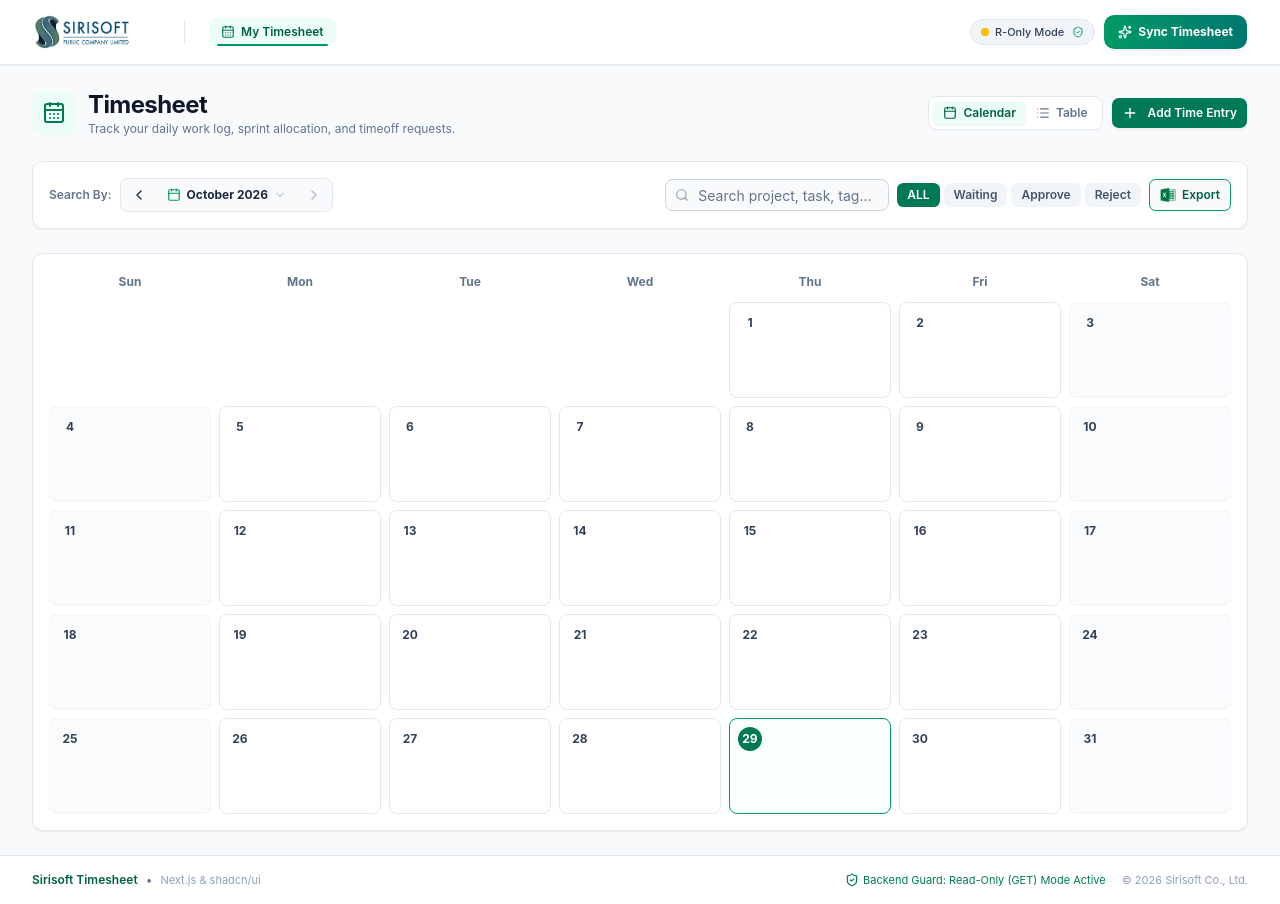
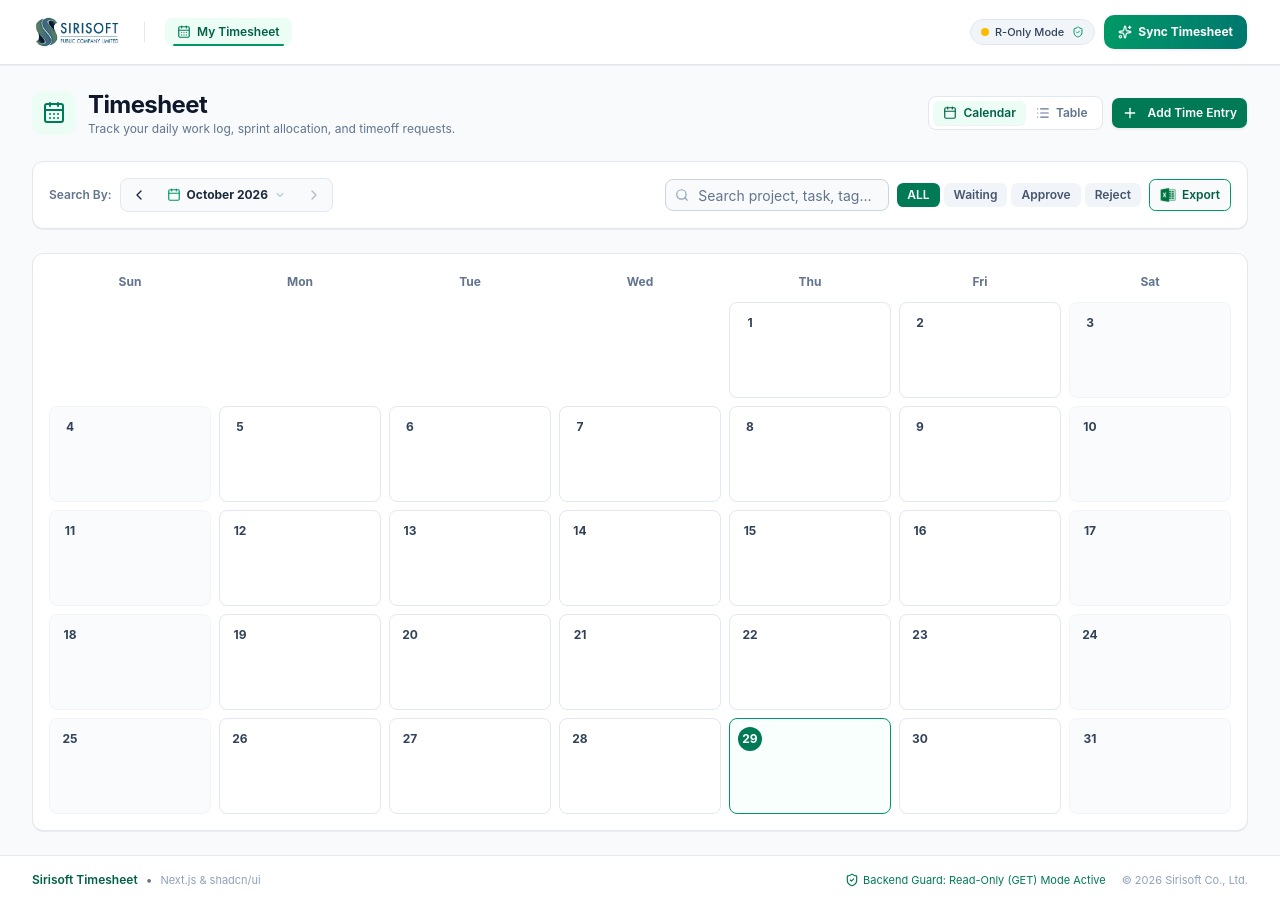
Before and after one commit to kelsonwinith/app.srsTimesheetPro, a Next.js app: page / in a window 1280 px wide. Built offline with nearby package versions, Linux system fonts and the light colour scheme.

Commit message:
style: equalize spacing on left and right of navbar divider

```diff
--- a/src/components/layout/AppNavbar.tsx
+++ b/src/components/layout/AppNavbar.tsx
@@ -104,25 +104,25 @@ export const AppNavbar: React.FC<AppNavbarProps> = ({ currentTab, onTabChange })
       <header className="sticky top-0 z-40 w-full border-b border-slate-200 bg-white/95 backdrop-blur-md dark:border-slate-800 dark:bg-slate-900/95 shadow-2xs">
         <div className="mx-auto flex h-16 max-w-7xl items-center justify-between px-4 sm:px-6 lg:px-8">
           {/* Logo & Brand */}
-          <div className="flex items-center gap-6">
+          <div className="flex items-center">
             <button
               onClick={() => onTabChange("timesheet")}
-              className="flex items-center gap-3 text-left focus:outline-hidden"
+              className="flex items-center text-left focus:outline-hidden"
             >
-              <div className="relative h-9 w-32 overflow-hidden">
+              <div className="relative h-8 w-[92px] shrink-0">
                 <Image
                   src="/assets/images/logo-home.png"
                   alt="Sirisoft Logo"
                   fill
-                  sizes="128px"
-                  className="object-contain object-left"
+                  sizes="92px"
+                  className="object-contain"
                   priority
                 />
               </div>
             </button>
 
-            {/* Divider between logo and nav menu */}
-            <div className="hidden h-6 w-px bg-slate-200 md:block dark:bg-slate-700" />
+            {/* Divider between logo and nav menu with equal gap on both sides */}
+            <div className="hidden h-5 w-px bg-slate-200 md:block dark:bg-slate-700 mx-5" />
 
             {/* Desktop Navigation Links */}
             <nav className="hidden md:flex items-center gap-1">
```
